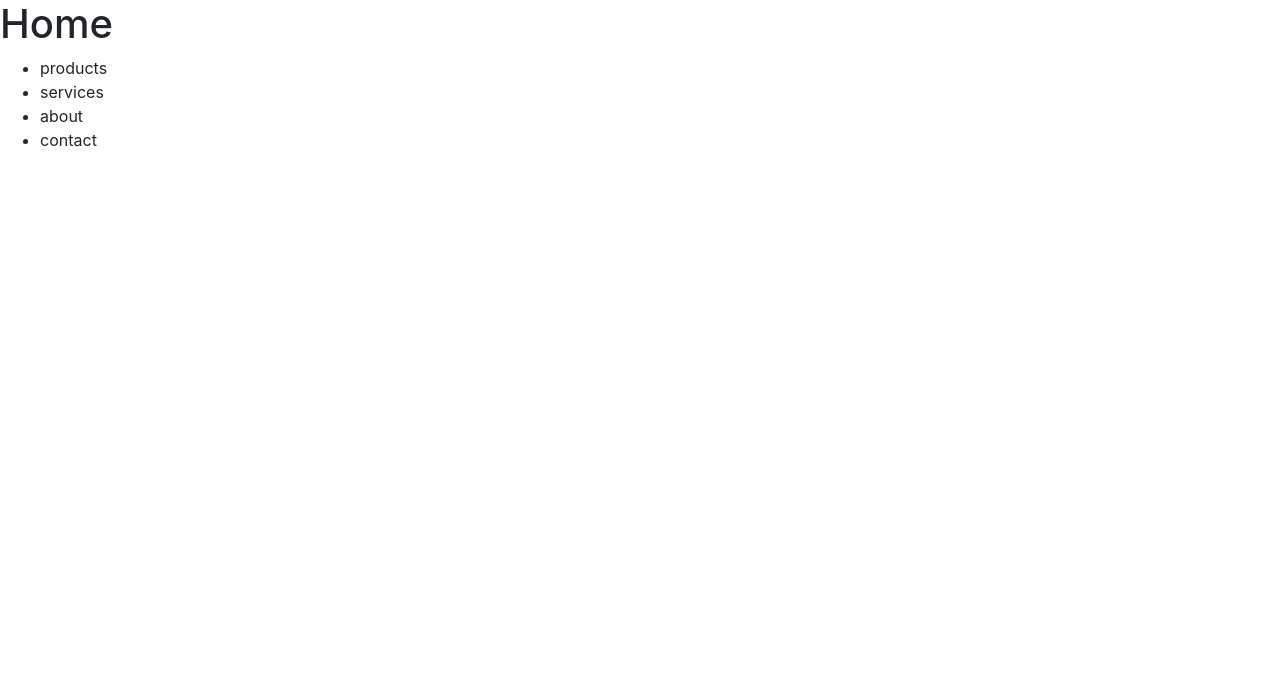
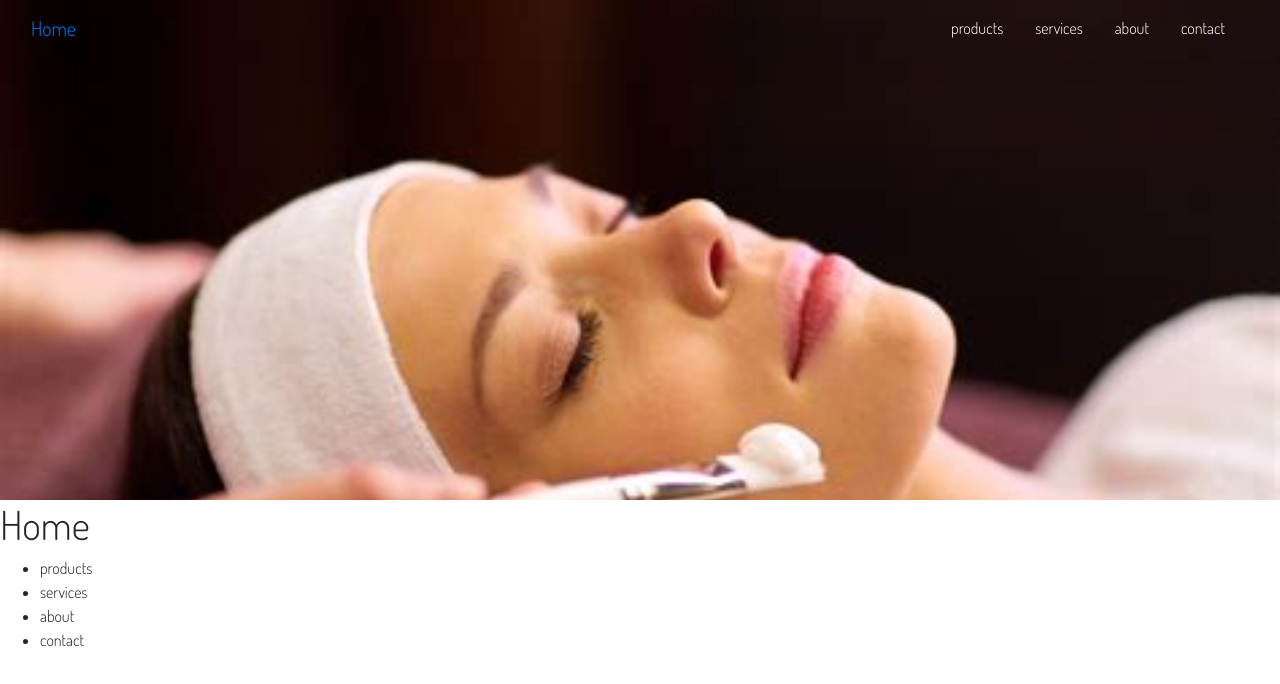
Before and after one commit to psmurphy02/MedSpa-site, a website: page index.html in a window 1280 px wide. Drawn offline with nearby package versions, Linux system fonts and the light colour scheme.

Commit message:
BG image working

```diff
--- /dev/null
+++ b/css/styles.css
@@ -0,0 +1,25 @@
+body {
+    font-family: "Dosis", sans-serif;
+}
+
+body, html {
+    height: 100%
+}
+
+.parallax {
+    background-image: url("../img/facialplaceholder.jpeg");
+    min-height: 500px;
+    background-attachment: fixed;
+    background-position: center;
+    background-repeat: no-repeat;
+    background-size: cover;
+}
+
+.nav-link {
+    margin-right: 1em !important;
+    color: white
+}
+
+/*.navbar-collapse {
+    justify-content: flex-end;
+}*/
--- a/index.html
+++ b/index.html
@@ -6,12 +6,34 @@
     <meta name="viewport" content="width=device-width, initial-scale=1.0">
 
     <link rel="stylesheet" href="node_modules/bootstrap/dist/css/bootstrap.min.css" />
-
+    <link rel="stylesheet" href="css/styles.css" />
+    <link rel="stylesheet" href="https://fonts.googleapis.com/css?family=Dosis:300" />
 
     <title>MedSpa Homepage</title>
 </head>
 
 <body>
+    <nav class="navbar navbar-expand-lg fixed-top">
+        <div class="container-fluid">
+            <div class="navbar-header">
+                <a class="navbar-brand" href="#">Home</a>
+            </div>
+                <!-- <button class="navbar-toggler" type="button" data-toggle="collapse" data-target="#navbarContent" aria-controls="navbarContent" aria-expanded="false" aria-label="Toggle navigation">
+                    <span class="navbar-toggler-icon"></span>
+                </button> -->
+                <!-- <div class="collapse navbar-collapse" id="navbarContent"> -->
+                    <ul class="nav navbar-nav ml-auto">
+                        <li class="nav-item"><a class="nav-link" href="products.html">products</a></li>
+                        <li class="nav-item"><a class="nav-link" href="services.html">services</a></li>
+                        <li class="nav-item"><a class="nav-link" href="about.html">about</a></li>
+                        <li class="nav-item"><a class="nav-link" href="contact.html">contact</a></li>
+                    </ul>
+                <!-- </div> -->
+
+        </div>
+    </nav>
+
+    <div class="parallax"></div>
     <h1>Home</h1>
     <ul>
         <li>products</li>
```
Also changed, not shown: img/facialplaceholder.jpeg (added), 3 other files.
